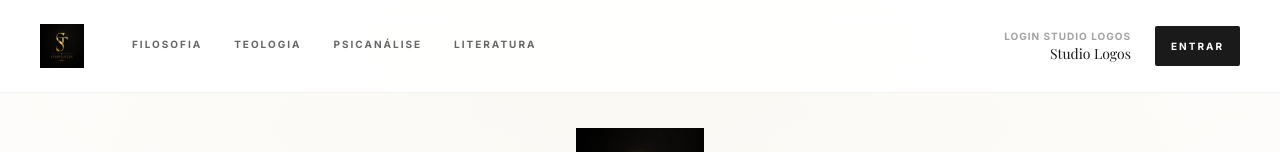
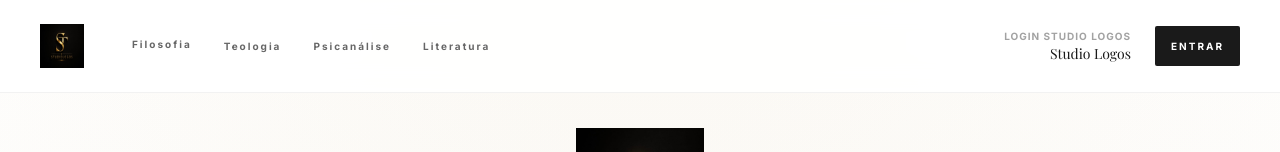
Before and after one commit to bibliaalphastudiologos/STUDIOLOGOSBIBLIOTECA, a React (Vite) app: page / in a window 1280 px wide. Shown: the top 152 px of the page. Built offline with nearby package versions, Linux system fonts and the light colour scheme; no server answers; a web font is replaced by a local one.

Commit message:
Avoid route reloads for section menus

```diff
--- a/src/components/Footer.tsx
+++ b/src/components/Footer.tsx
@@ -78,9 +78,10 @@ export const Footer: React.FC = () => {
             >
               <h5 className="text-sm font-black uppercase tracking-[0.3em] text-gold mb-6">Categorias</h5>
               <ul className="space-y-3 text-sm text-white/70">
-                <li><Link to="/teologia" onClick={() => requestScroll({ targetId: 'shelf-Teologia' })} className="hover:text-gold transition-colors">Teologia</Link></li>
-                <li><Link to="/filosofia" onClick={() => requestScroll({ targetId: 'shelf-Filosofia' })} className="hover:text-gold transition-colors">Filosofia</Link></li>
-                <li><Link to="/psicanalise" onClick={() => requestScroll({ targetId: 'shelf-Psicanálise' })} className="hover:text-gold transition-colors">Psicanálise</Link></li>
+                <li><button type="button" onClick={() => requestScroll({ targetId: 'shelf-Teologia' })} className="hover:text-gold transition-colors">Teologia</button></li>
+                <li><button type="button" onClick={() => requestScroll({ targetId: 'shelf-Filosofia' })} className="hover:text-gold transition-colors">Filosofia</button></li>
+                <li><button type="button" onClick={() => requestScroll({ targetId: 'shelf-Psicanálise' })} className="hover:text-gold transition-colors">Psicanálise</button></li>
+                <li><button type="button" onClick={() => requestScroll({ targetId: 'shelf-literatura-geral' })} className="hover:text-gold transition-colors">Literatura</button></li>
                 <li><Link to="/" onClick={() => requestScroll({ top: true })} className="hover:text-gold transition-colors">Todas as Obras</Link></li>
               </ul>
             </motion.div>
--- a/src/components/Hero.tsx
+++ b/src/components/Hero.tsx
@@ -1,6 +1,5 @@
 import { motion } from "framer-motion";
 import { ChevronRight } from "lucide-react";
-import { Link } from "react-router-dom";
 
 function requestScroll(targetId: string) {
   window.dispatchEvent(new CustomEvent("studiologos:scroll-to", { detail: { targetId } }));
@@ -42,14 +41,14 @@ export function Hero() {
         </p>
 
         <div className="pt-2 md:pt-8 flex flex-col sm:flex-row gap-3 md:gap-8 justify-center">
-          <Link
-            to="/filosofia"
+          <button
+            type="button"
             onClick={() => requestScroll("shelf-Filosofia")}
             className="bg-[#1A1A1A] hover:bg-black text-white font-bold py-4 md:py-6 px-8 md:px-16 rounded-sm transition-all flex items-center justify-center gap-3 md:gap-4 uppercase text-[10px] tracking-[0.22em] md:tracking-[0.3em] shadow-xl hover:-translate-y-1"
           >
             Iniciar Estudo
             <ChevronRight className="w-4 h-4 text-accent-gold" />
-          </Link>
+          </button>
           <a href="#trilhas-estudo" className="border border-black/10 bg-white/50 backdrop-blur-sm hover:bg-white/80 py-4 md:py-6 px-8 md:px-16 rounded-sm transition-all uppercase text-[10px] tracking-[0.22em] md:tracking-[0.3em] font-bold text-[#1A1A1A] hover:-translate-y-1">
             Explorar Acervo
           </a>
--- a/src/components/Navigation.tsx
+++ b/src/components/Navigation.tsx
@@ -33,34 +33,34 @@ export function Navigation() {
         </Link>
 
         <div className="hidden lg:flex gap-8 text-[10px] uppercase tracking-[0.2em] font-bold">
-          <Link
-            to="/filosofia"
+          <button
+            type="button"
             onClick={() => requestScroll({ targetId: "shelf-Filosofia" })}
-            className={`pb-1 transition-colors ${location.pathname === '/filosofia' ? 'accent-gold border-b border-[#C5A059]' : 'text-black/60 hover:text-black'}`}
+            className="pb-1 text-black/60 transition-colors hover:text-black"
           >
             Filosofia
-          </Link>
-          <Link
-            to="/teologia"
+          </button>
+          <button
+            type="button"
             onClick={() => requestScroll({ targetId: "shelf-Teologia" })}
-            className={`transition-colors ${location.pathname === '/teologia' ? 'accent-gold border-b border-[#C5A059]' : 'text-black/60 hover:text-black'}`}
+            className="text-black/60 transition-colors hover:text-black"
           >
             Teologia
-          </Link>
-          <Link
-            to="/psicanalise"
+          </button>
+          <button
+            type="button"
             onClick={() => requestScroll({ targetId: "shelf-Psicanálise" })}
-            className={`transition-colors ${location.pathname === '/psicanalise' ? 'accent-gold border-b border-[#C5A059]' : 'text-black/60 hover:text-black'}`}
+            className="text-black/60 transition-colors hover:text-black"
           >
             Psicanálise
-          </Link>
-          <Link
-            to="/literatura"
+          </button>
+          <button
+            type="button"
             onClick={() => requestScroll({ targetId: "shelf-literatura-geral" })}
-            className={`transition-colors ${location.pathname === '/literatura' ? 'accent-gold border-b border-[#C5A059]' : 'text-black/60 hover:text-black'}`}
+            className="text-black/60 transition-colors hover:text-black"
           >
             Literatura
-          </Link>
+          </button>
           {profile?.isAdmin && (
             <Link to="/admin" className={`transition-colors ${location.pathname === '/admin' ? 'accent-gold border-b border-[#C5A059]' : 'text-black/60 hover:text-black'}`}>Admin</Link>
           )}
```
